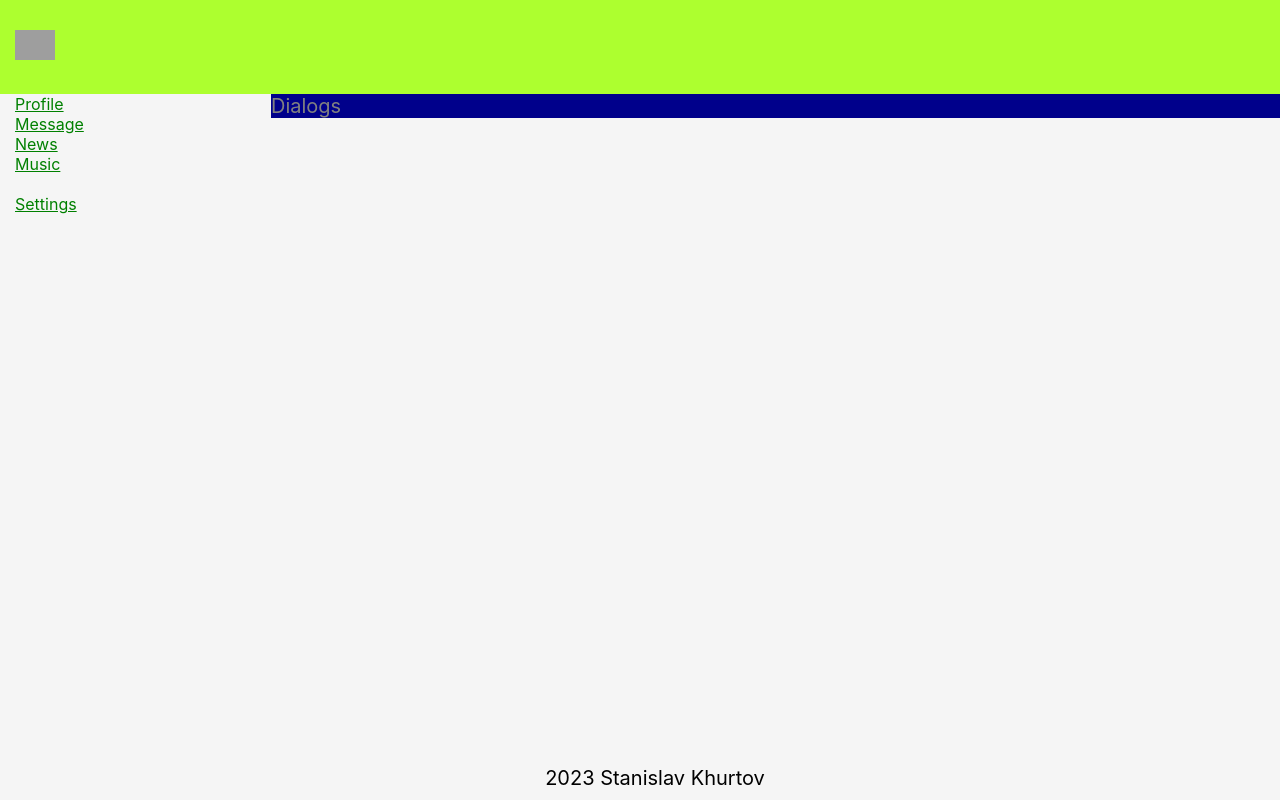
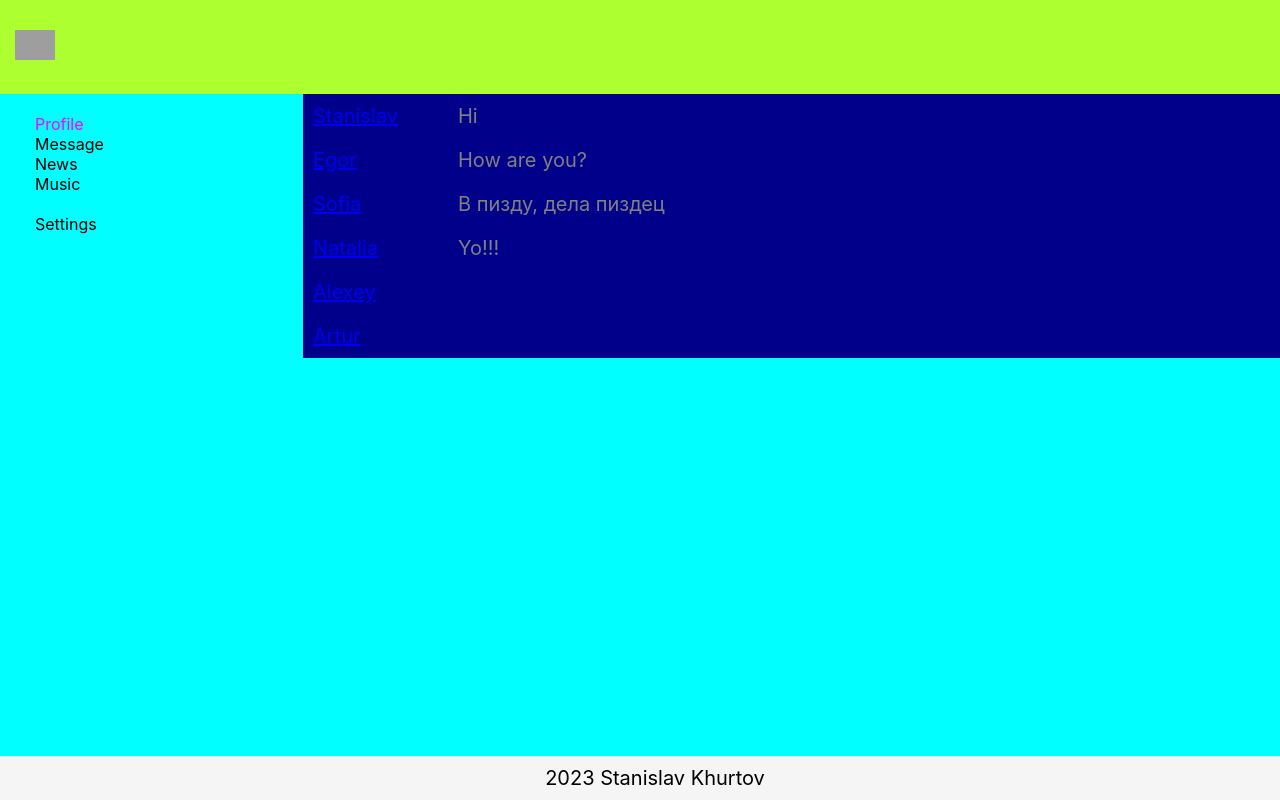
Before and after one commit to StanislavKhurtov/ConnectHub, a React (Create React App) app: page /profile in a window 1280 px wide. Built offline with nearby package versions, Linux system fonts and the light colour scheme; grey boxes are pictures that could not be loaded.

Commit message:
refactor: change structure Dialog component

```diff
--- a/src/Components/Main/Main.module.css
+++ b/src/Components/Main/Main.module.css
@@ -1,5 +1,6 @@
 .main{
     flex: 1 1 auto;
+    background-color: aqua;
 }
 
 .main__container   {
@@ -8,4 +9,5 @@
 
 .body {
     flex: 0 1 80%;
+
 }
--- a/src/Components/Main/Main.tsx
+++ b/src/Components/Main/Main.tsx
@@ -21,7 +21,6 @@
                     <Route path='/music' component={Music}/>
                     <Route path='/settings' component={Settings}/>
                 </div>
-
             </div>
         </div>
     );
--- a/src/Components/Main/Section/Dialogs/Dialog.module.css
+++ b/src/Components/Main/Section/Dialogs/Dialog.module.css
@@ -3,4 +3,17 @@
     color: grey;
     font-size: 20px;
     background-color: darkblue;
+    height: 100%;
+    display: flex;
+    gap: 40px;
 }
+
+.item {
+    padding: 10px;
+}
+.items .active {
+    color: gold;
+}
+.message {
+    padding: 10px;
+}
--- a/src/Components/Main/Section/Dialogs/Dialogs.tsx
+++ b/src/Components/Main/Section/Dialogs/Dialogs.tsx
@@ -1,9 +1,45 @@
 import React from 'react';
 import dialog from './Dialog.module.css';
-export const Dialogs = () => {
+import {NavLink} from "react-router-dom";
+
+
+
+const DialogItem = (props:any) => {
+    let path = "/dialogs/" + props.id
+    return (
+        <div className={`${dialog.item} ${dialog.active}`}>
+            <NavLink to={path}>{props.name}</NavLink>
+        </div>
+    );
+}
+
+const Message =(props:any) => {
+    return(
+        <div className={dialog.message}>{props.message}</div>
+    );
+}
+
+
+
+export const Dialogs = (props:any) => {
     return (
         <div className={dialog.body}>
-          Dialogs
+            <div className={dialog.items}>
+                <DialogItem name="Stanislav" id="1"/>
+                <DialogItem name="Egor" id="2"/>
+                <DialogItem name="Sofia" id="3"/>
+                <DialogItem name="Natalia" id="4"/>
+                <DialogItem name="Alexey" id="5"/>
+                <DialogItem name="Artur" id="6"/>
+            </div>
+            <div className={dialog.messages}>
+
+                <Message message="Hi"/>
+                <Message message="How are you?"/>
+                <Message message="В пизду, дела пиздец"/>
+                <Message message="Yo!!!"/>
+
+            </div>
         </div>
     );
 };
--- a/src/Components/Main/Section/Music/Music.module.css
+++ b/src/Components/Main/Section/Music/Music.module.css
@@ -3,4 +3,5 @@
     color: grey;
     font-size: 20px;
     background-color: darkblue;
+    height: 100%;
 }
--- a/src/Components/Main/Section/Navbar/Navbar.module.css
+++ b/src/Components/Main/Section/Navbar/Navbar.module.css
@@ -1,8 +1,13 @@
 .profile {
     flex: 0 1 20%;
+    padding: 20px;
 }
 .item a{
-    color: green;
+    color: black;
+    text-decoration: none;
+}
+.item a.active{
+    color:fuchsia;
 }
 
 .item:last-child {
--- a/src/Components/Main/Section/Navbar/Navbar.tsx
+++ b/src/Components/Main/Section/Navbar/Navbar.tsx
@@ -7,19 +7,19 @@
     return (
         <nav className={navbar.profile}>
             <div className={navbar.item}>
-                <NavLink to="/profile">Profile</NavLink>
+                <NavLink to="/profile" activeClassName={navbar.active}>Profile</NavLink>
             </div>
             <div className={navbar.item}>
-                <NavLink to="/dialogs">Message</NavLink>
+                <NavLink to="/dialogs" activeClassName={navbar.active}>Message</NavLink>
             </div>
             <div className={navbar.item}>
-                <NavLink to="/news">News</NavLink>
+                <NavLink to="/news" activeClassName={navbar.active}>News</NavLink>
             </div>
             <div className={navbar.item}>
-                <NavLink to="/music">Music</NavLink>
+                <NavLink to="/music" activeClassName={navbar.active}>Music</NavLink>
             </div>
             <div className={navbar.item}>
-                <NavLink to="/settings">Settings</NavLink>
+                <NavLink to="/settings" activeClassName={navbar.active}>Settings</NavLink>
             </div>
         </nav>
     );
--- a/src/Components/Main/Section/News/News.module.css
+++ b/src/Components/Main/Section/News/News.module.css
@@ -3,4 +3,5 @@
     color: grey;
     font-size: 20px;
     background-color: darkblue;
+    height: 100%;
 }
--- a/src/Components/Main/Section/Settings/Setting.module.css
+++ b/src/Components/Main/Section/Settings/Setting.module.css
@@ -3,4 +3,5 @@
     color: grey;
     font-size: 20px;
     background-color: darkblue;
+    height: 100%;
 }
```
